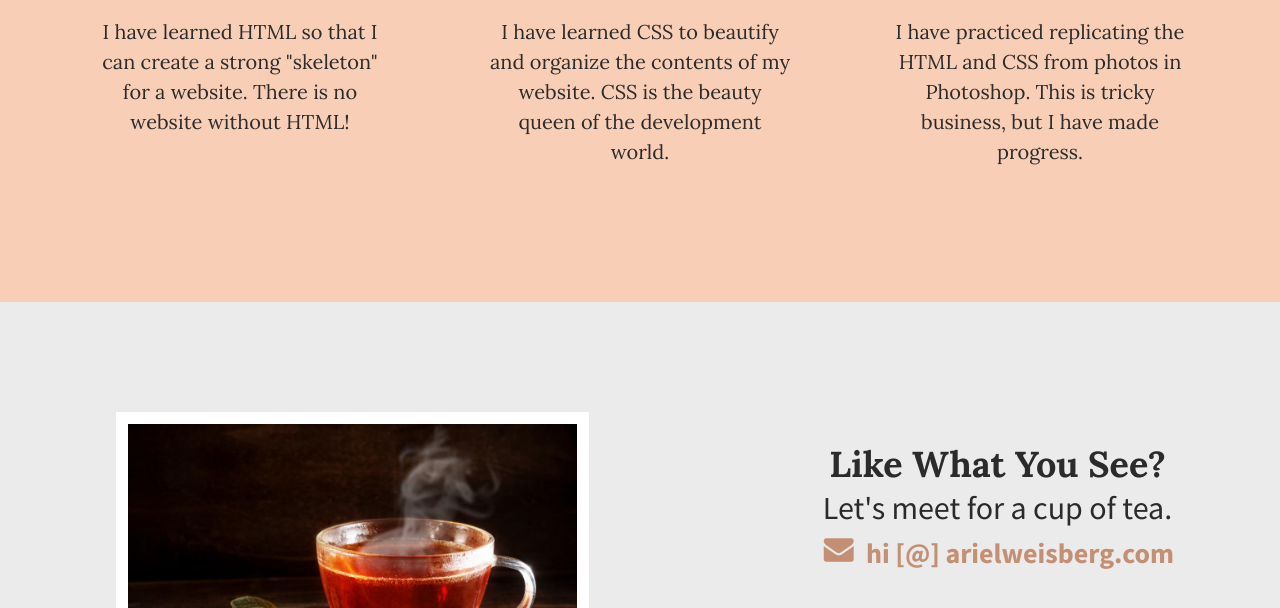
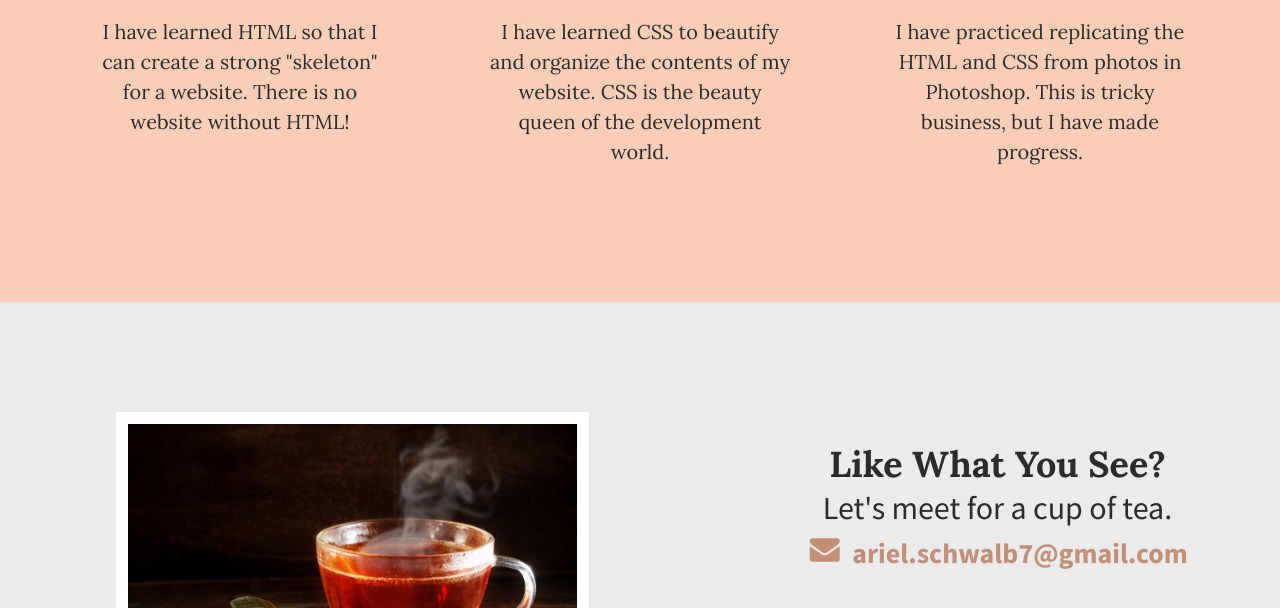
Before and after one commit to ArielSchwalb/First-Website, a plain HTML site: page index.html in a window 1280 px wide. Shown: the part 1515-2123 px from the top of the page. Drawn offline with Linux system fonts and the light colour scheme.

Commit message:
no more w

```diff
--- a/index.html
+++ b/index.html
@@ -68,7 +68,7 @@
           <div class="half-width"><img src="img/tea.jpg" id="tea" alt="My tea icon" /></div>
           <div class="half-width">
             <h2>Like What You See?</h2>
-            <h3 id="email-header">Let's meet for a cup of tea.</h3><a href="mailto:hi@ajschwalb.com"><img src="img/envelope.png" id="envelope" alt="envelope icon" />hi [@] arielweisberg.com</a>
+            <h3 id="email-header">Let's meet for a cup of tea.</h3><a href="mailto:hi@ajschwalb.com"><img src="img/envelope.png" id="envelope" alt="envelope icon" />ariel.schwalb7@gmail.com</a>
             <h3 id="socialmedia-header">Or, find me on the interwebs.</h3>
             <ul>
               <li><a href=""><img src="img/linkedin.png" alt="linkedin icon" /></a></li>
```
